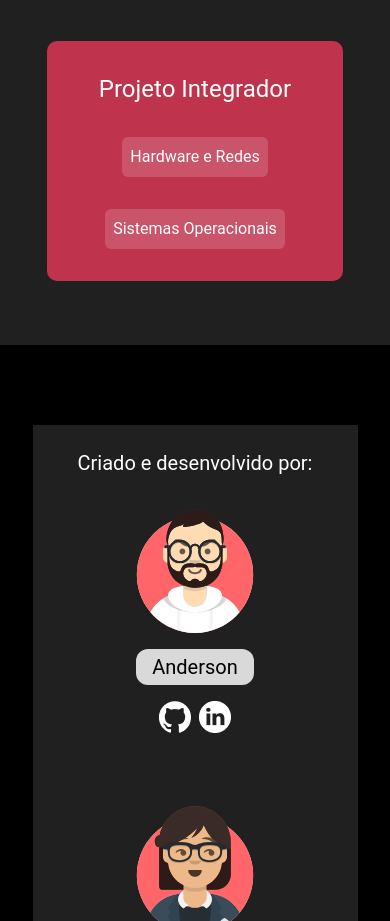
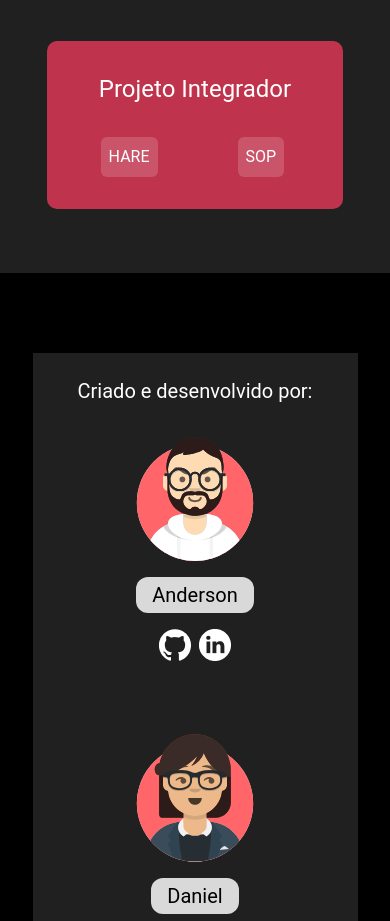
Before and after one commit to oN0V41S/ProjetoIntegrador, a React (Create React App) app: page / in a window 390 px wide. Shown: the part 3020-3941 px from the top of the page. Built offline with nearby package versions, Linux system fonts and the light colour scheme.

Commit message:
Update projetointegrador.js

```diff
--- a/src/assets/home/projetointegrador.js
+++ b/src/assets/home/projetointegrador.js
@@ -9,7 +9,7 @@ export default function ProjetoIntegrador() {
       <h1 className="w-max ml-auto mr-auto text-2xl md:text-4xl mt-4 mb-4">
         Projeto Integrador
       </h1>
-      <div className="w-full  p-4 rounded-nm gap-8 grid grid-cols-1 md:grid-cols-2">
+      <div className="w-full  p-4 rounded-nm gap-8 grid grid-cols-2 ">
         <input
           id="btnHare"
           type="radio"
@@ -21,7 +21,7 @@ export default function ProjetoIntegrador() {
           for="btnHare"
           className="h-max w-max bg-card2 p-2 m-auto rounded-md "
         >
-          Hardware e Redes
+          HARE
         </label>
 
         <input
@@ -35,7 +35,7 @@ export default function ProjetoIntegrador() {
           for="btnSop"
           className="h-max w-max bg-card2 p-2 m-auto rounded-md"
         >
-          Sistemas Operacionais
+          SOP
         </label>
         <div
           id="sop"
```
